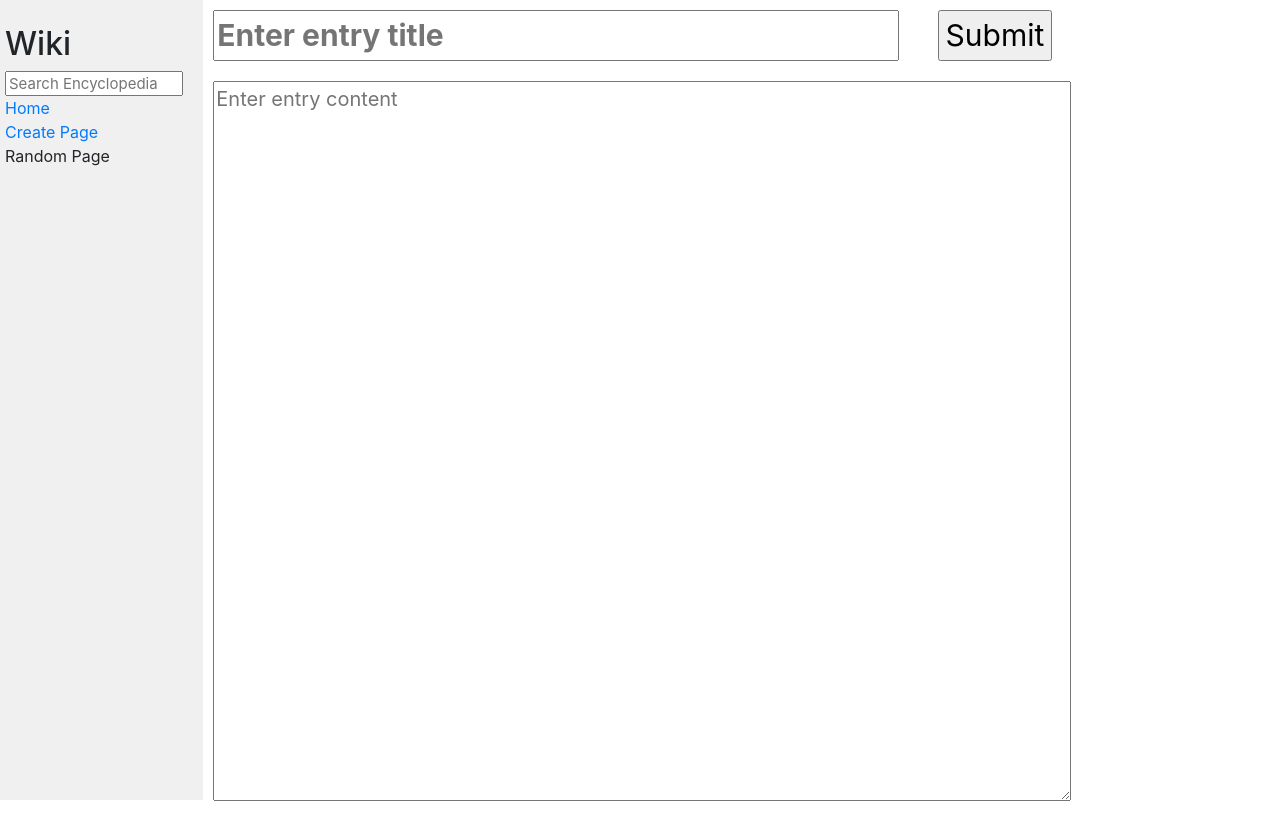
After one commit to JuanSaldana/CS50-projects, a Django app: page /create/ in a window 1280 px wide. The commit adds this page. Run offline with Django 3.2, Linux system fonts and the light colour scheme; some libraries are stand-ins or nearby versions.

Commit message:
feat: create entry functionality added

```diff
--- /dev/null
+++ b/project_1/wiki/encyclopedia/templates/encyclopedia/create_entry.html
@@ -0,0 +1,60 @@
+{% extends "encyclopedia/layout.html" %} } {% block title %} Enclyclopedia
+{%endblock%} {% block body %}
+
+<style>
+  #EntrySubmit {
+    display: block;
+  }
+  #EntryTitle {
+    display: flex;
+    width: 80%;
+  }
+
+  #SubmitButton {
+    display: block;
+    margin-left: auto;
+    margin-right: auto;
+  }
+
+  #EntryTitle {
+    overflow: hidden;
+    font-size: 30px;
+    font-weight: bold;
+    margin-right: 20px;
+  }
+
+  #EntryContent {
+    overflow: hidden;
+    margin-top: 20px;
+    font-size: 20px;
+  }
+</style>
+<form action={% url "save_entry"%}>
+  <div id="EntryTitle">
+    {% if error %}
+    <input
+      id="EntryTitle"
+      type="text"
+      name="title"
+      placeholder="Title already exists :( Please try again"
+      value="{{ entry.title }}"
+    />
+    {% else%}
+    <input
+      id="EntryTitle"
+      type="text"
+      name="title"
+      placeholder="Enter entry title"
+      value="{{ entry.title }}"
+    />
+    {% endif%}
+    <input id="SubmitButton" type="submit" id="EntrySubmit" value="Submit" />
+  </div>
+  <textarea
+    id="EntryContent"
+    name="content"
+    placeholder="Enter entry content"
+    value="{{ entry.content }}"
+  ></textarea>
+</form>
+{%endblock%}
--- a/project_1/wiki/encyclopedia/templates/encyclopedia/entry.html
+++ b/project_1/wiki/encyclopedia/templates/encyclopedia/entry.html
@@ -1,2 +1,2 @@
-{% extends "encyclopedia/layout.html" %} {% block body %} {{entry|safe}}
-{%endblock%}
+{% extends "encyclopedia/layout.html" %} {% block title%} Encyclopedia
+{%endblock%} {% block body %} {{entry|safe}} {%endblock%}
--- a/project_1/wiki/encyclopedia/templates/encyclopedia/layout.html
+++ b/project_1/wiki/encyclopedia/templates/encyclopedia/layout.html
@@ -28,7 +28,7 @@
         <div>
           <a href="{% url 'index' %}">Home</a>
         </div>
-        <div>Create New Page</div>
+        <div><a href="{% url 'create_page' %}">Create Page</a></div>
         <div>Random Page</div>
         {% block nav %} {% endblock %}
       </div>
--- a/project_1/wiki/encyclopedia/urls.py
+++ b/project_1/wiki/encyclopedia/urls.py
@@ -6,4 +6,6 @@ urlpatterns = [
     path("", views.index, name="index"),
     path("wiki/<str:entry_name>", views.entry, name="entry"),
     path("search/", views.search_results, name="search_results"),
+    path("create/", views.create_entry, name="create_page"),
+    path("save/", views.save_entry, name="save_entry"),
 ]
--- a/project_1/wiki/encyclopedia/views.py
+++ b/project_1/wiki/encyclopedia/views.py
@@ -27,3 +27,17 @@ def search_results(request):
         return entry(request, results)
     else:
         return entry(request, query)
+
+
+def create_entry(request, entry={"title": "", "content": ""}, error=""):
+    return render(request, "encyclopedia/create_entry.html", {"entry": entry, "error": error})
+
+
+def save_entry(request):
+    title = request.GET.get("title")
+    content = request.GET.get("content")
+    if util.get_entry(title, default=False):
+        return render(request, "encyclopedia/entry.html", {"entry": util.render_entry("error/COPY")})
+    else:
+        util.save_entry(title, content)
+        return entry(request, title)
```
Also changed, not shown: project_1/wiki/entries/error/COPY.md (added, +3 -0 lines).
